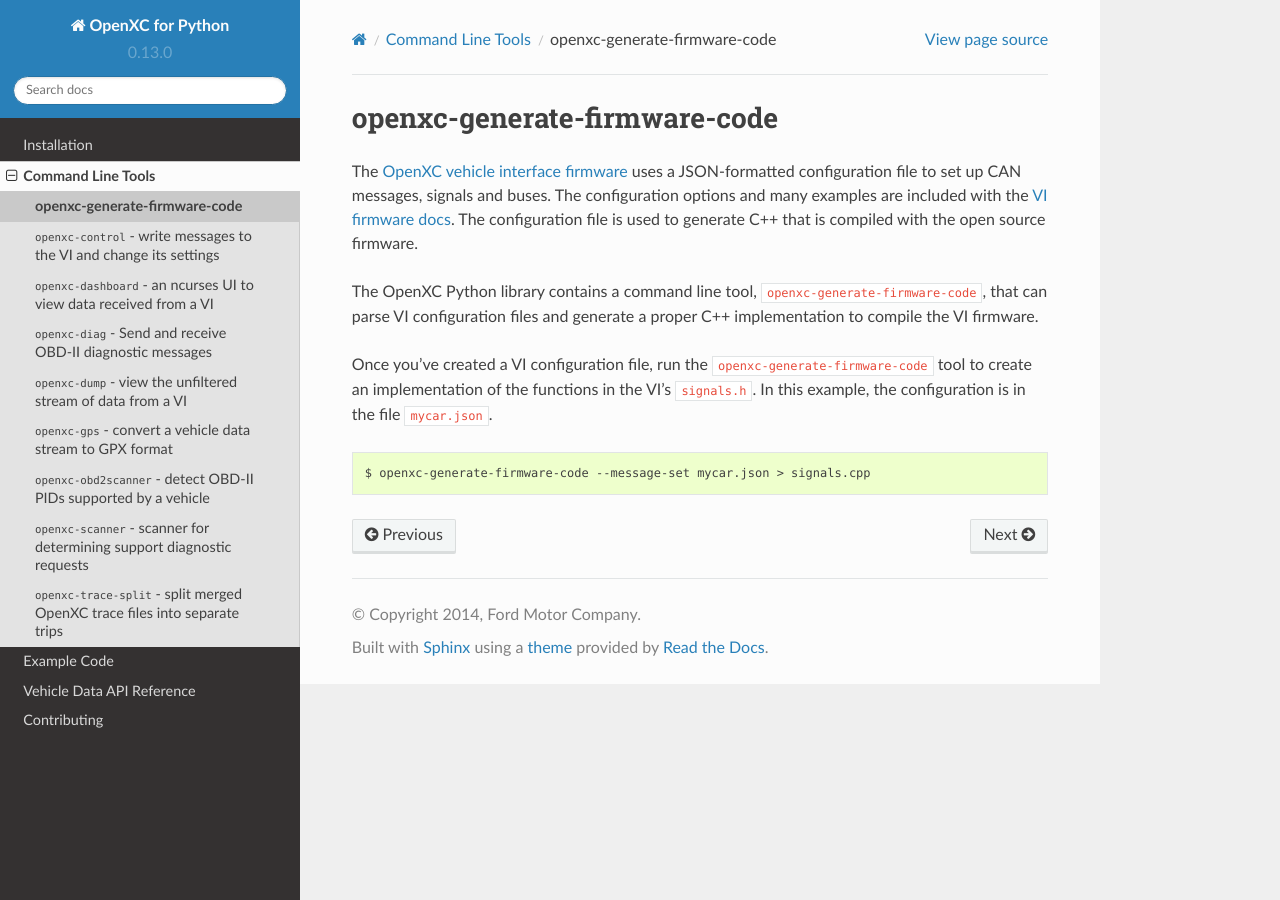
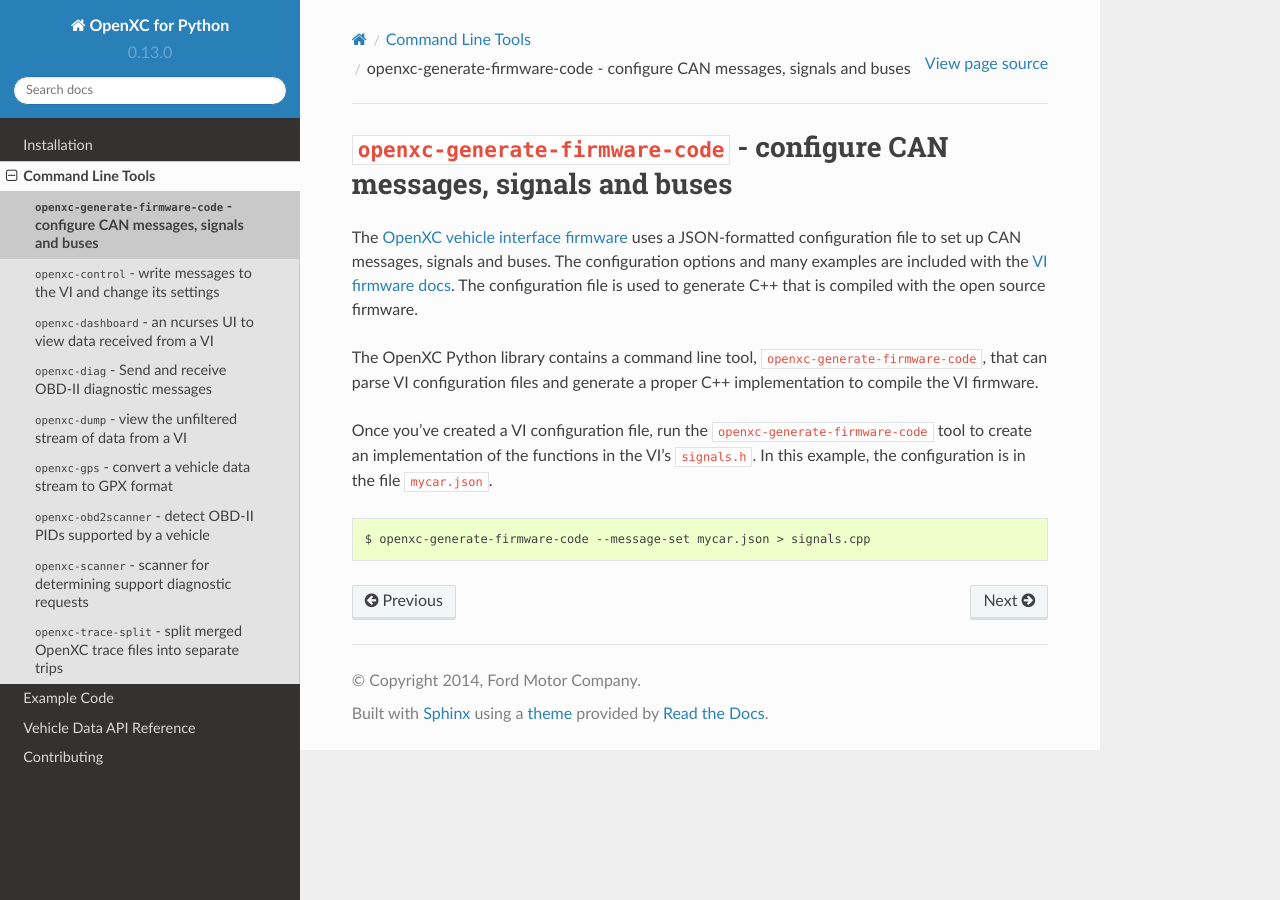
Before and after one commit to openxc/openxc-python, a Sphinx documentation site: the page built from docs/tools/codegen.rst, in a window 1280 px wide. Built offline with Sphinx 7.4.7 and the Read the Docs theme 2.0.0, drawn with Linux system fonts in a browser that asks for light colours.

Commit message:
formatted openxc-generate-firmware-code

```diff
--- a/docs/tools/codegen.rst
+++ b/docs/tools/codegen.rst
@@ -1,5 +1,5 @@
 =============================================
-openxc-generate-firmware-code
+``openxc-generate-firmware-code`` - configure CAN messages, signals and buses
 =============================================
 
 The `OpenXC vehicle interface
```
